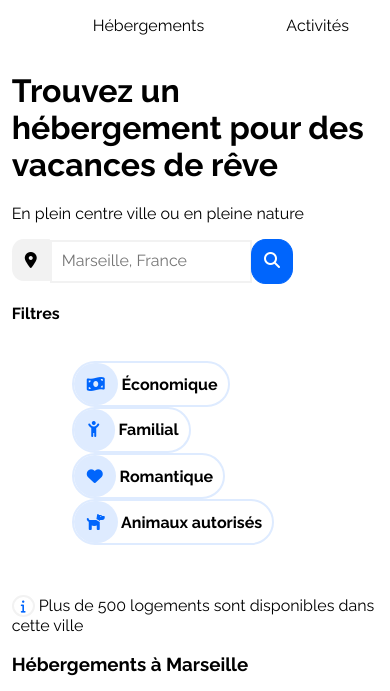
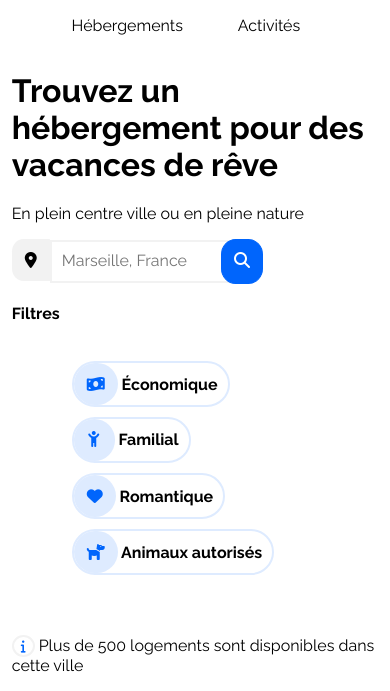
Before and after one commit to F0kd4/My_project_2_OC, a plain HTML site: page index.html in a window 390 px wide. Shown: the part 73-764 px from the top of the page. Drawn offline with Linux system fonts and the light colour scheme.

Commit message:
responsive research and filters

```diff
--- a/css/desktop.css
+++ b/css/desktop.css
@@ -55,11 +55,6 @@ nav li:hover
 /* Barre de recherche */
 
 
-form
-{
-    display: block;
-}
-
 .fa-location-dot
 {
     margin-right: -4px;
@@ -90,7 +85,7 @@ button
 {
     font-weight:500 ;
     border-style: solid;
-    border-width: 1.5px;
+    border-width: 1px;
     border-color: #0065FC;
     margin-left: -5px;
     background-color: #0065FC;
--- a/css/phone.css
+++ b/css/phone.css
@@ -17,16 +17,10 @@ header
     flex-direction: column;
 }
 
-/* .header_logo
-{
-    display: flex;
-    align-content: center;
-} */
-
 .nav_header
 {
     display: flex;
-    justify-content: space-around;
+    justify-content: space-evenly;
     list-style: none;
 }
 
@@ -36,6 +30,11 @@ nav img
      height: 70px;
  }
 
+ nav li
+ {
+     margin-left: -35px;
+     margin-right: 35px;
+ }
 
 
 nav li:hover
@@ -88,7 +87,7 @@ button
     border-style: solid;
     border-width: 1.5px;
     border-color: #0065FC;
-    margin-left: -5px;
+    margin-left: -35px;
     background-color: #0065FC;
     color: white;
     padding : 12px;
@@ -125,7 +124,7 @@ button:hover
 .filtres li
 {
     font-weight: bold;
-    margin: 0 20px 0 20px;
+    margin: 0 20px 10px 20px;
     border: 2px #DEEBFF solid;
     border-radius: 25px;
     padding: 0px;
--- a/css/tab.css
+++ b/css/tab.css
@@ -63,6 +63,7 @@ form
 {
     margin-right: -4px;
     padding: 13px;
+    padding-top: 12.5px;
     background-color: #F2F2F2;
     border-radius: 30% 2% 2% 30%;
 }
@@ -89,13 +90,12 @@ button
 {
     font-weight:500 ;
     border-style: solid;
-    border-width: 1.5px;
+    border-width: 1px;
     border-color: #0065FC;
     margin-left: -5px;
     background-color: #0065FC;
     color: white;
-    padding : 10px;
-    padding-top: 11px;
+    padding : 10.5px;
     border-radius:  25px 900px 900px 25px;
 }
 
```
